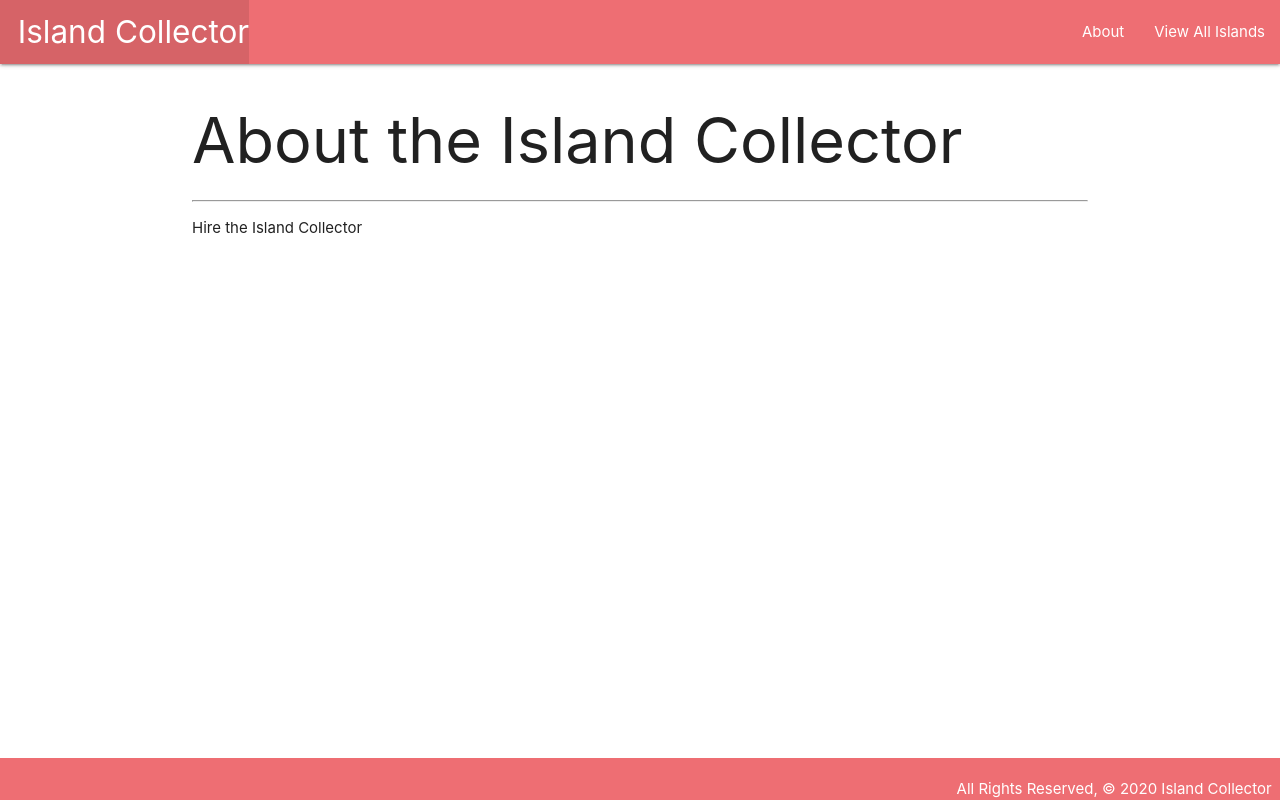
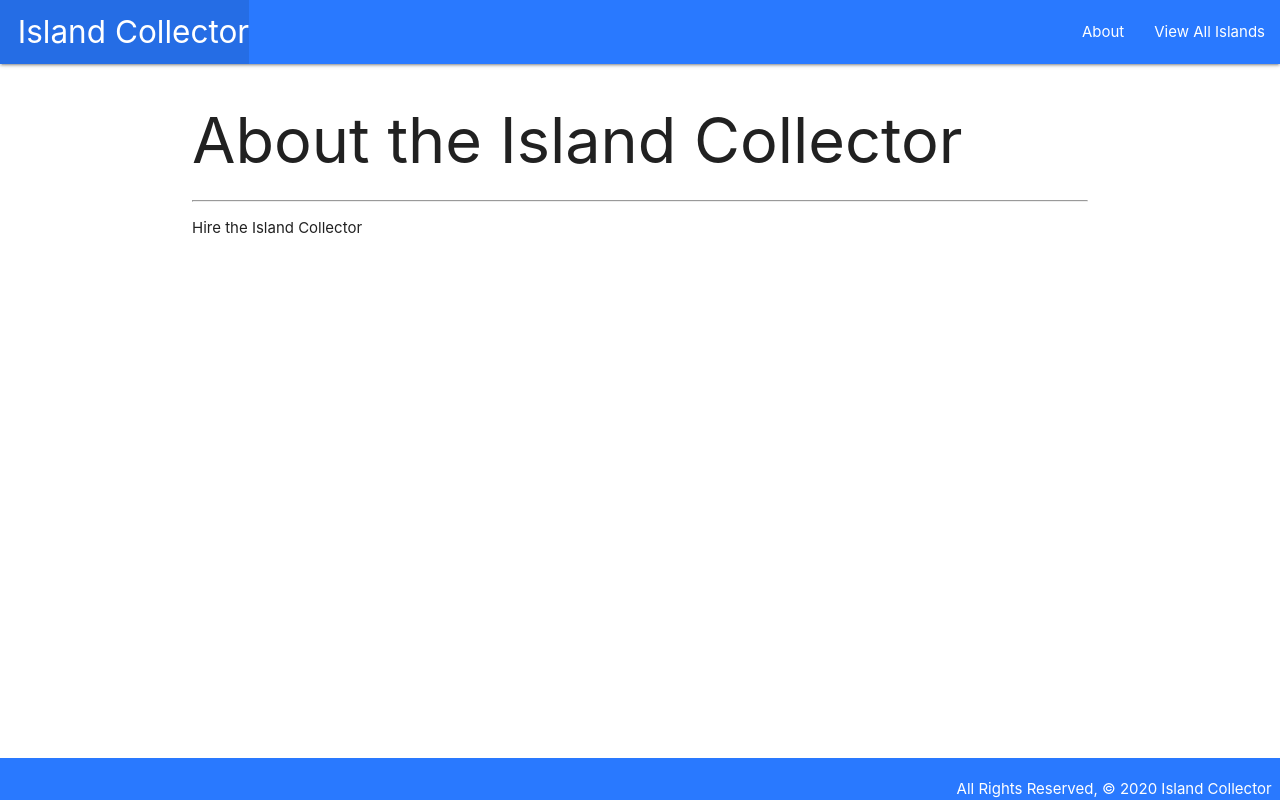
Before and after one commit to danusem/island_collector, a Django app: page /about/ in a window 1280 px wide. Run offline with Django 3.2, Linux system fonts and the light colour scheme.

Commit message:
update color palate

```diff
--- a/main_app/templates/base.html
+++ b/main_app/templates/base.html
@@ -13,7 +13,7 @@
 <body>
   <header class="navbar-fixed">
     <nav>
-      <div class="nav-wrapper">
+      <div class="nav-wrapper blue accent-3">
         <ul>
           <li><a href="/" class="left brand-logo">&nbsp;&nbsp;Island Collector</a></li>
         </ul>
@@ -29,8 +29,8 @@
     {% block content %}
     {% endblock %}
   </main>
-  <footer class="page-footer">
-    <div class="right">All Rights Reserved, &copy; 2020 Island Collector &nbsp;</div>
+  <footer class="page-footer blue accent-3">
+    <div class="right blue accent-3">All Rights Reserved, &copy; 2020 Island Collector &nbsp;</div>
   </footer>
 </body>
 </html>
```
